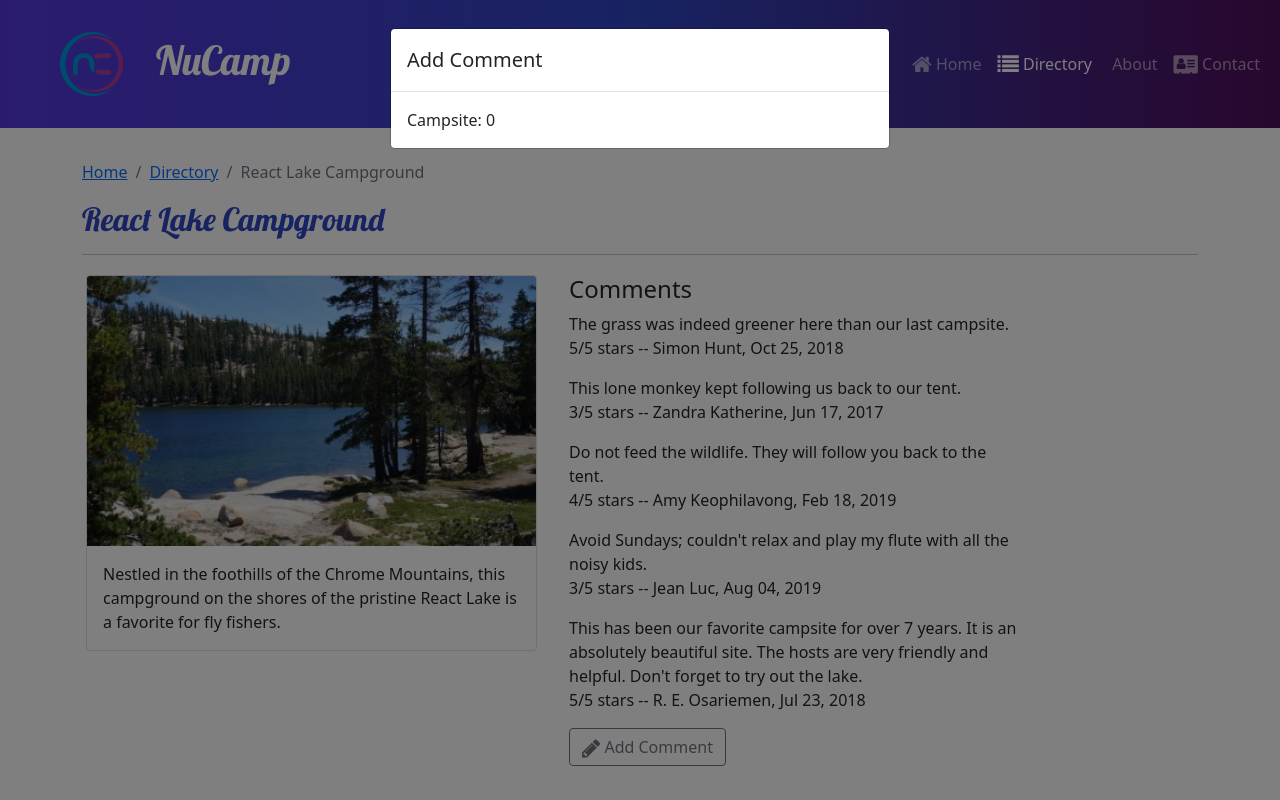
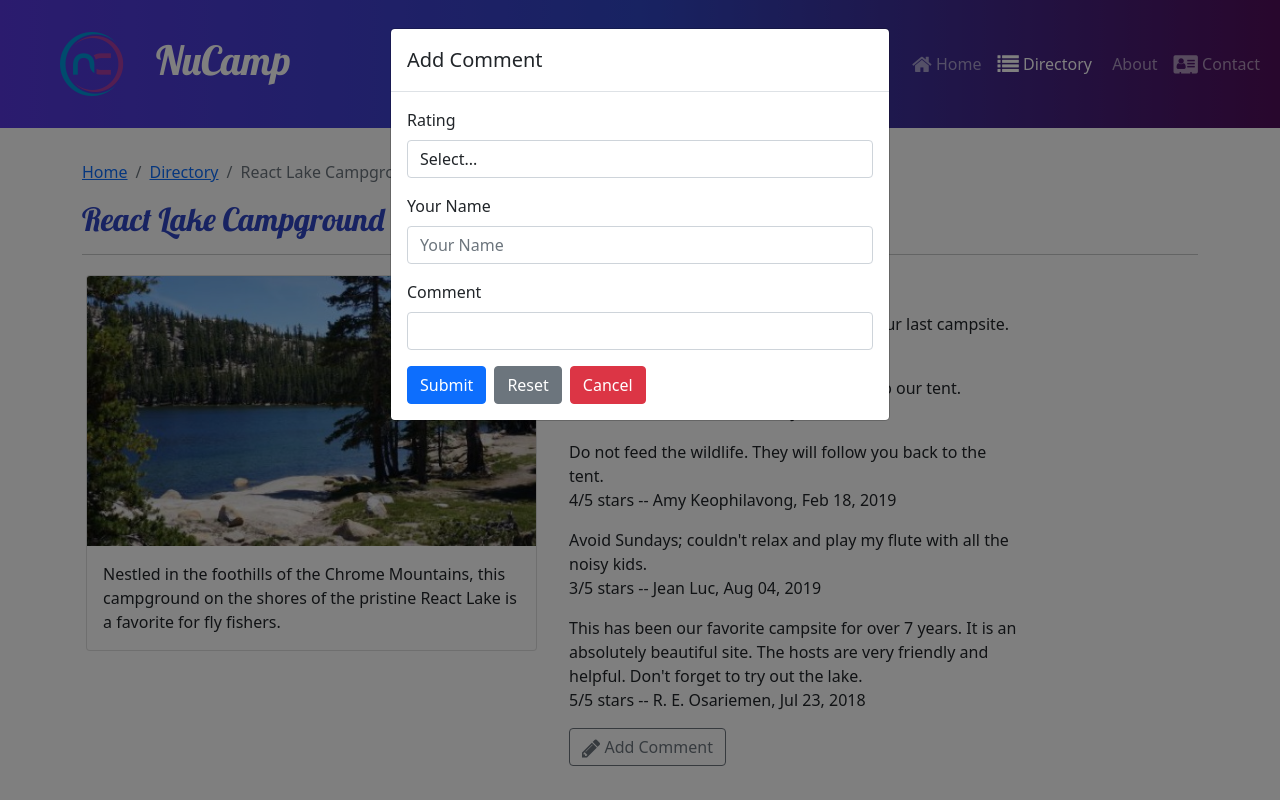
Before and after one commit to jamesperrin/nucampsite-react, a React (Create React App) app: page /directory/0 in a window 1280 px wide. Both pictures are taken after a click on the button "Add Comment". Shown: the top 800 px of the page. Built offline with nearby package versions, Linux system fonts and the light colour scheme.

Commit message:
Complete Week 3 workshop Task 2

```diff
--- a/src/features/comments/CommentForm.js
+++ b/src/features/comments/CommentForm.js
@@ -1,8 +1,31 @@
 import { useState } from 'react';
-import { Button, Modal, ModalHeader, ModalBody } from 'reactstrap';
+import {
+  Button,
+  Modal,
+  ModalHeader,
+  ModalBody,
+  FormGroup,
+  Label,
+  ButtonGroup,
+  ButtonToolbar,
+} from 'reactstrap';
+import { Formik, Field, Form } from 'formik';
 
-const CommentForm = ({ campiteId }) => {
+const CommentForm = ({ campsiteId }) => {
   const [modalOpen, setModalOpen] = useState(false);
+  const initialValues = { rating: '', author: '', commentText: '' };
+
+  const handleSubmit = (values) => {
+    const comment = {
+      campsiteId: parseInt(campsiteId),
+      rating: parseInt(values.rating),
+      author: values.author,
+      text: values.commentText,
+    };
+
+    console.log(JSON.stringify(comment, null, 2));
+    setModalOpen(false);
+  };
 
   return (
     <>
@@ -11,7 +34,49 @@ const CommentForm = ({ campiteId }) => {
       </Button>
       <Modal toggle={() => setModalOpen(false)} isOpen={modalOpen}>
         <ModalHeader>Add Comment</ModalHeader>
-        <ModalBody>Campsite: {campiteId}</ModalBody>
+        <ModalBody>
+          <Formik initialValues={initialValues} onSubmit={handleSubmit}>
+            <Form>
+              <FormGroup>
+                <Label htmlFor='rating'>Rating</Label>
+                <Field name='rating' id='rating' as='select' className='form-control'>
+                  <option>Select...</option>
+                  <option>1</option>
+                  <option>2</option>
+                  <option>3</option>
+                  <option>4</option>
+                  <option>5</option>
+                </Field>
+              </FormGroup>
+              <FormGroup>
+                <Label htmlFor='author'>Your Name</Label>
+                <Field name='author' id='author' placeholder='Your Name' className='form-control' />
+              </FormGroup>
+              <FormGroup>
+                <Label htmlFor='commentText'>Comment</Label>
+                <Field name='commentText' id='commentText' className='form-control' />
+              </FormGroup>
+
+              <ButtonToolbar>
+                <ButtonGroup className='me-2'>
+                  <Button type='submit' color='primary'>
+                    Submit
+                  </Button>
+                </ButtonGroup>
+                <ButtonGroup className='me-2'>
+                  <Button type='reset' color='secondary'>
+                    Reset
+                  </Button>
+                </ButtonGroup>
+                <ButtonGroup>
+                  <Button type='cancel' color='danger' onClick={() => setModalOpen(false)}>
+                    Cancel
+                  </Button>
+                </ButtonGroup>
+              </ButtonToolbar>
+            </Form>
+          </Formik>
+        </ModalBody>
       </Modal>
     </>
   );
--- a/src/features/comments/CommentsList.js
+++ b/src/features/comments/CommentsList.js
@@ -15,7 +15,7 @@ const CommentsList = ({ campsiteId }) => {
           return <Comment key={comment.id} comment={comment} />;
         })}
 
-        <CommentForm campiteId={campsiteId} />
+        <CommentForm campsiteId={campsiteId} />
       </Col>
     );
   }
```
Also changed, not shown: 1 other file (tests, documents, lock files or other folders).
